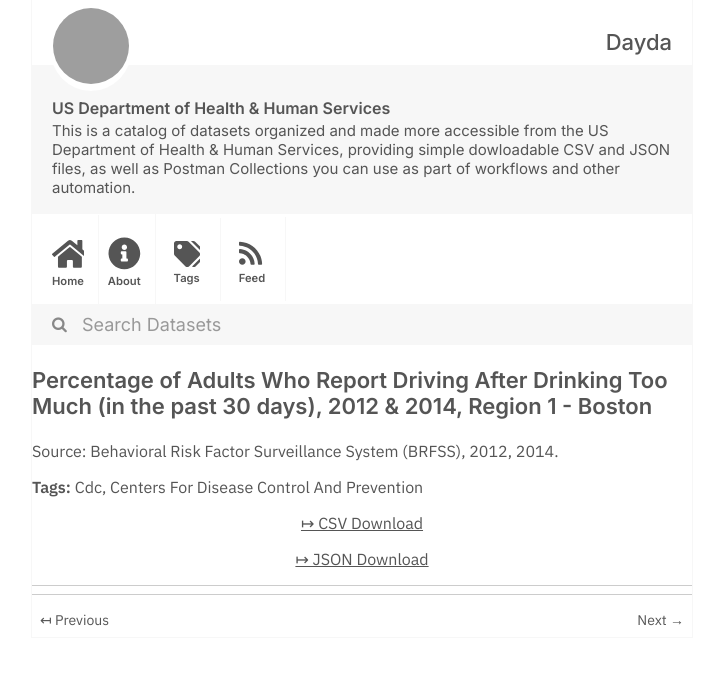
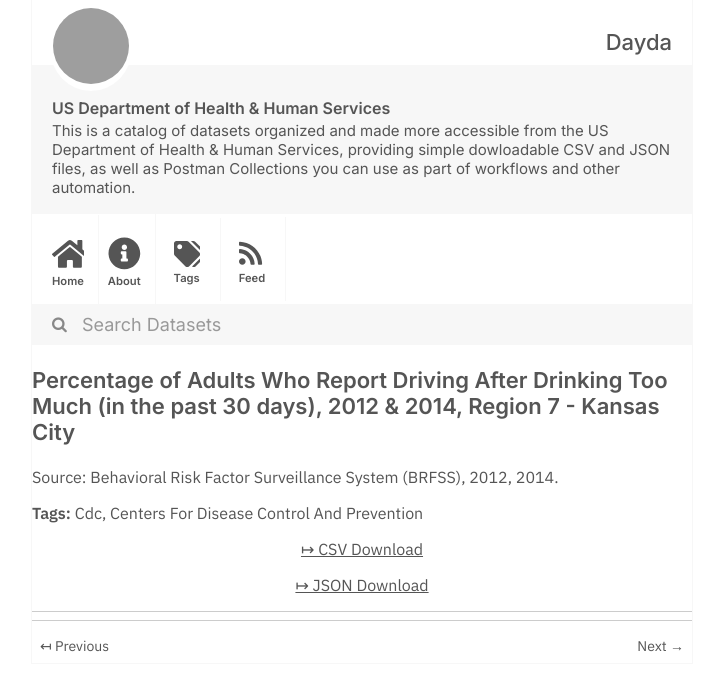
Before and after one commit to dayda-entities/us-department-of-health-and-human-services, a Jekyll site: the page built from _posts/2020-11-10-percentage-of-adults-who-repor.md, in a window 1280 px wide, cut to the strip 0-691 px from the top of the page. Shown: the whole strip, without its empty margins (278-1001 px from the left). Built offline with Jekyll 4.4.1, drawn with Linux system fonts in a browser that asks for light colours; grey boxes are pictures that could not be loaded.

```diff
--- a/_posts/2020-11-10-percentage-of-adults-who-repor.md
+++ b/_posts/2020-11-10-percentage-of-adults-who-repor.md
@@ -1,17 +1,17 @@
 ---
 title: >-
   Percentage of Adults Who Report Driving After Drinking Too Much (in the past
-  30 days), 2012 & 2014, Region 1 - Boston
-created: '2020-11-10T16:18:18.981543'
-modified: '2021-04-25T14:49:36.621071'
+  30 days),  2012 & 2014, Region 7 - Kansas City
+created: '2020-11-10T16:18:38.265140'
+modified: '2021-04-26T21:01:06.407679'
 state: active
 type: dataset
 tags:
   - Cdc
   - Centers For Disease Control And Prevention
 groups: []
-csv_url: 'https://data.cdc.gov/api/views/e8fc-yrqd/rows.csv?accessType=DOWNLOAD'
-json_url: 'https://data.cdc.gov/api/views/e8fc-yrqd/rows.json?accessType=DOWNLOAD'
+csv_url: 'https://data.cdc.gov/api/views/pvr7-gpk4/rows.csv?accessType=DOWNLOAD'
+json_url: 'https://data.cdc.gov/api/views/pvr7-gpk4/rows.json?accessType=DOWNLOAD'
 layout: post
 
 ---
```
